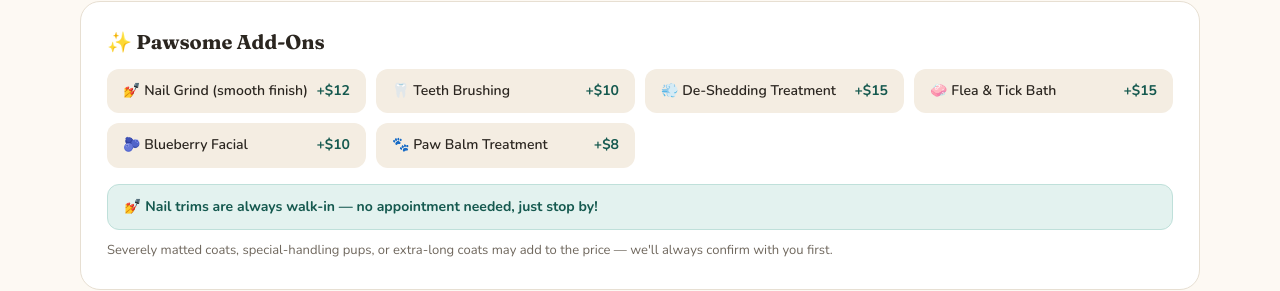
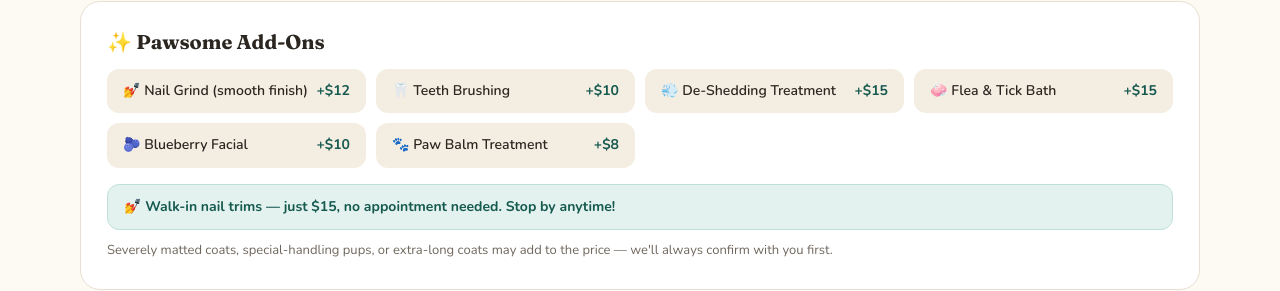
Before and after one commit to Nutsaboutmutts/grooming-app, a React (Vite) app: page / in a window 1280 px wide. Shown: the part 2260-2551 px from the top of the page. Built offline with nearby package versions, Linux system fonts and the light colour scheme.

Commit message:
Add walk-in nail trim price: $15
Co-Authored-By: Claude Fable 5 <noreply@anthropic.com>
Claude-Session: https://claude.ai/code/session_01TMXpE1NfwqZRfv1G92ux91

```diff
--- a/src/App.jsx
+++ b/src/App.jsx
@@ -120,7 +120,7 @@ const RATING = { average: "5.0", count: "200+" };
 const FAQS = [
   { q: "How often should my dog be groomed?", a: "Most pups do best every 4–8 weeks depending on their coat. Doodles, poodles, and other curly coats need the shorter end of that range to stay mat-free. We're happy to recommend a schedule for your dog at their first visit." },
   { q: "How long does a groom take?", a: "A bath & brush usually takes 1–1.5 hours and a full groom 2–3 hours, depending on your pup's size, coat, and how they feel about the blow dryer. We'll text you updates the whole way, and you'll get a message the moment they're ready for pickup." },
-  { q: "Do you take walk-ins?", a: "Nail trims are always walk-in — no appointment needed, just stop by during business hours! Baths and grooms are by appointment so every pup gets our full attention. Book online or give us a call." },
+  { q: "Do you take walk-ins?", a: "Nail trims are always walk-in — just $15, no appointment needed, stop by during business hours! Baths and grooms are by appointment so every pup gets our full attention. Book online or give us a call." },
   { q: "My dog is nervous or has never been groomed. Can you help?", a: "Absolutely — gentle handling is our specialty, and nervous pups and rescues are some of our favorite clients. Tell us in the booking notes and we'll take it slow, with lots of breaks and treats. For puppies, our Puppy's First Pamper is the perfect low-stress introduction." },
   { q: "What if my dog's coat is matted?", a: "We'll always do what's kindest for your dog. Light matting can often be brushed out; heavier matting may mean a shorter, comfortable cut and a little extra time, which can add to the price. We'll always talk it through with you before we do anything." },
   { q: "What do I need to bring?", a: "Just your pup on a leash (or in a carrier for the littles) and proof of current rabies vaccination for their first visit. We'll handle the rest — including the good-smelling stuff." },
@@ -329,7 +329,7 @@ function Pricing({ onBook }) {
               </div>
             ))}
           </div>
-          <p className="addons-walkin">💅 Nail trims are always walk-in — no appointment needed, just stop by!</p>
+          <p className="addons-walkin">💅 Walk-in nail trims — just $15, no appointment needed. Stop by anytime!</p>
           <p className="addons-note">Severely matted coats, special-handling pups, or extra-long coats may add to the price — we'll always confirm with you first.</p>
         </div>
       </div>
```
Also changed, not shown: 2 other files (tests, documents, lock files or other folders).
